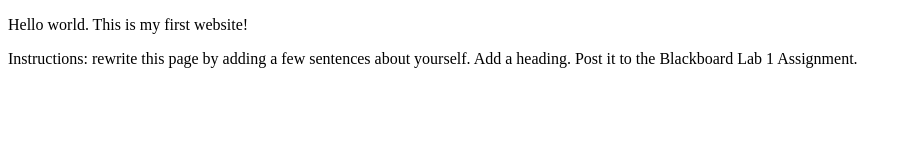
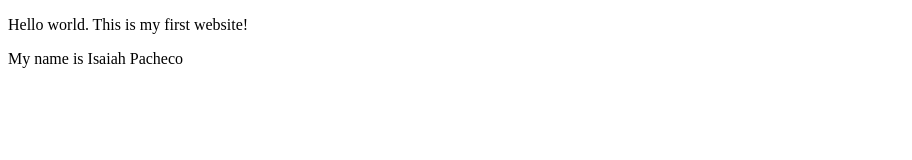
Before and after one commit to Isaiahpacheco04/assinments.github.io, a plain HTML site: page lab_one.html in a window 1280 px wide. Shown: the whole page, without its empty margins (0-912 px from the left). Drawn offline with Linux system fonts and the light colour scheme.

Commit message:
Update lab_one.html

```diff
--- a/lab_one.html
+++ b/lab_one.html
@@ -11,6 +11,6 @@ class:ITMD-361 -->
 </head>
 <body>
   <p>Hello world. This is my first website!</p>
-  <p>Instructions: rewrite this page by adding a few sentences about yourself. Add a heading. Post it to the Blackboard Lab 1 Assignment.</p>
+  <p>My name is Isaiah Pacheco</p>
 </body>
 </html>
```
